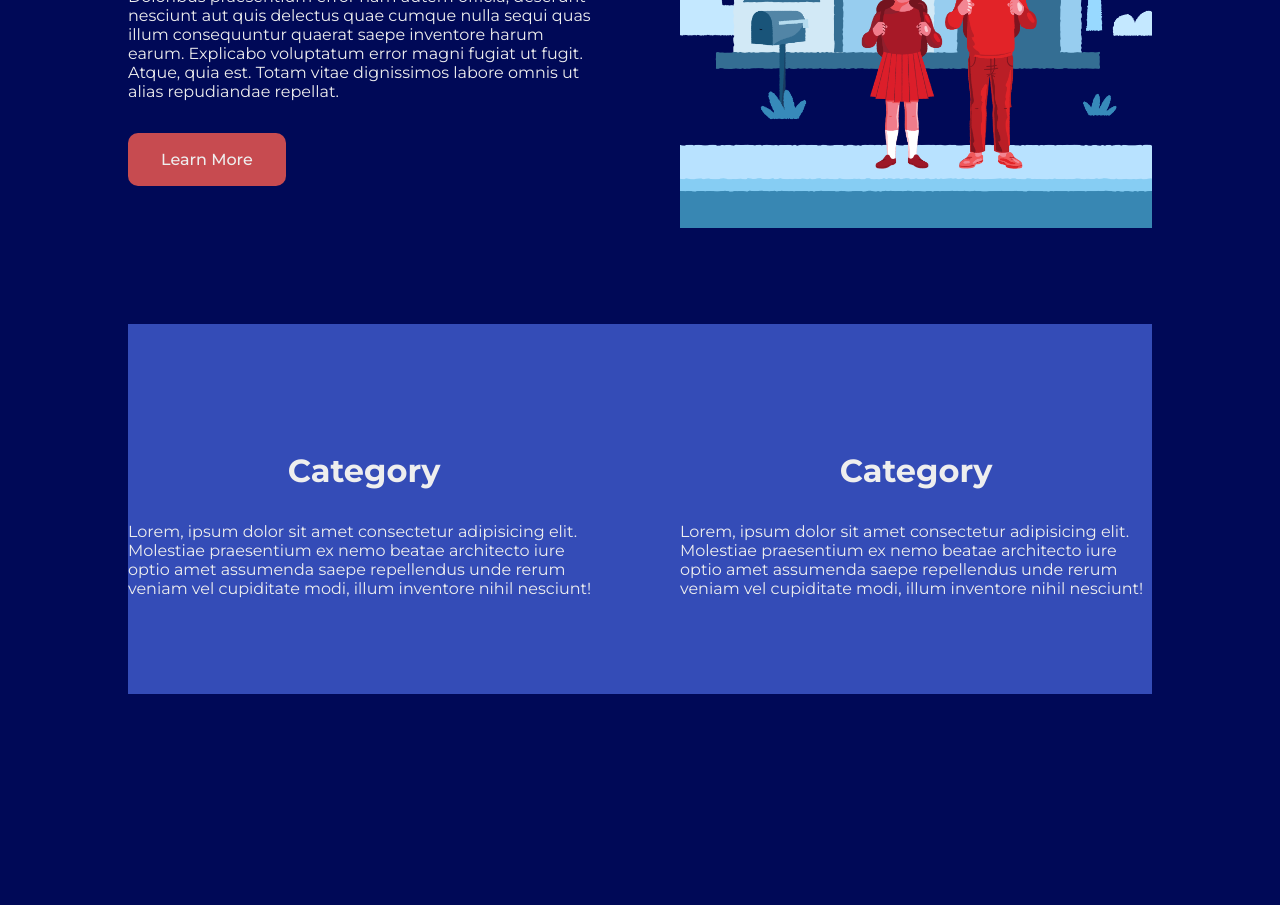
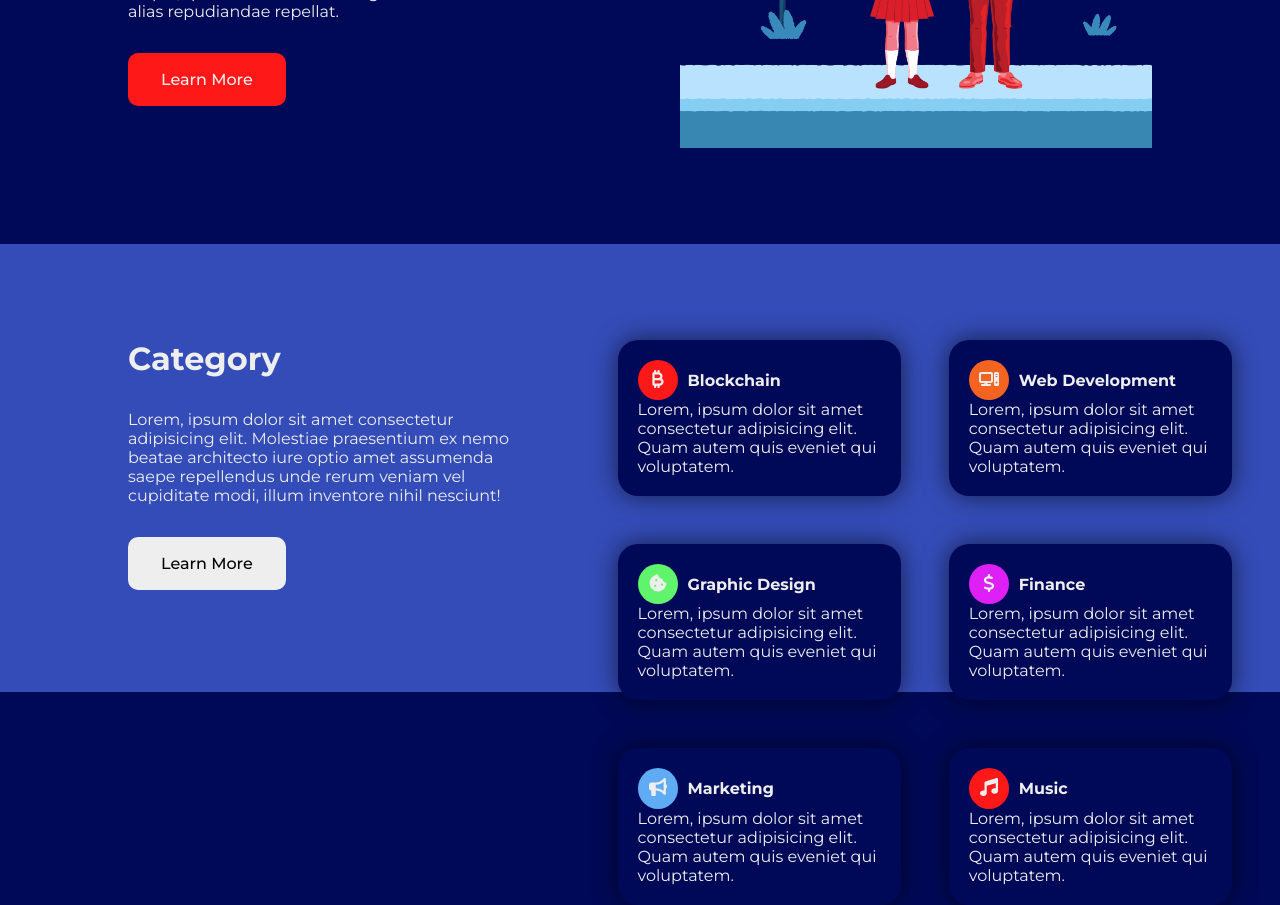
Before and after one commit to prokashpul/dinamic-web-project, a React (Create React App) app: page / in a window 1280 px wide. Shown: the part 420-1325 px from the top of the page. Before the commit the page ends 1114 px from the top, so only its background shows below. Built offline with nearby package versions, Linux system fonts and the light colour scheme.

Commit message:
category section add

```diff
--- a/src/App.css
+++ b/src/App.css
@@ -13,13 +13,12 @@
   --color-primary: #000957;
   --color-success: #344cb7;
   --color-warning: #ebe645;
-  --color-btn: #c74b50;
   --color-nav-bg: #ff1818;
   --color-light: #eeeeee;
   --color-black: #000;
   --container-width-lg: 80%;
   --container-width-md: 90%;
-  --container--width-sm: 95%;
+  --container-width-sm: 95%;
   --transition: all 400ms ease;
 }
 body {
@@ -33,10 +32,6 @@ body {
 }
 section {
   padding: 6rem 0;
-}
-section h2 {
-  text-align: center;
-  margin: 2rem;
 }
 h1,
 h2,
@@ -85,6 +80,13 @@ img {
   border-color: var(--color-light);
 }
 .btn-primary {
-  background-color: var(--color-btn);
+  background-color: var(--color-nav-bg);
   color: var(--color-light);
 }
+
+@media (max-width: 678px) {
+  .container {
+    width: var(--container-width-sm);
+    margin: 0 auto;
+  }
+}
--- a/src/components/Categories/Categories.jsx
+++ b/src/components/Categories/Categories.jsx
@@ -1,25 +1,104 @@
 import React from "react";
+import { FontAwesomeIcon } from "@fortawesome/react-fontawesome";
 import "./Catehories.css";
+import {
+  faBitcoinSign,
+  faBullhorn,
+  faComputer,
+  faCookieBite,
+  faDollarSign,
+  faMusic,
+} from "@fortawesome/free-solid-svg-icons";
 const Categories = () => {
   return (
-    <section className="container category">
+    <section className="category-container">
+      <div className="container categories">
         <div className="category-left">
           <h2>Category</h2>
           <p>
             Lorem, ipsum dolor sit amet consectetur adipisicing elit. Molestiae
-          praesentium ex nemo beatae architecto iure optio amet assumenda saepe
-          repellendus unde rerum veniam vel cupiditate modi, illum inventore
-          nihil nesciunt!
+            praesentium ex nemo beatae architecto iure optio amet assumenda
+            saepe repellendus unde rerum veniam vel cupiditate modi, illum
+            inventore nihil nesciunt!
           </p>
+          <a href="/home" className="btn">
+            Learn More
+          </a>
         </div>
         <div className="category-right">
-        <h2>Category</h2>
+          <article className="category">
+            <h5>
+              <span className="category-icon">
+                <FontAwesomeIcon icon={faBitcoinSign} />
+              </span>
+              Blockchain
+            </h5>
             <p>
-          Lorem, ipsum dolor sit amet consectetur adipisicing elit. Molestiae
-          praesentium ex nemo beatae architecto iure optio amet assumenda saepe
-          repellendus unde rerum veniam vel cupiditate modi, illum inventore
-          nihil nesciunt!
+              Lorem, ipsum dolor sit amet consectetur adipisicing elit. Quam
+              autem quis eveniet qui voluptatem.
             </p>
+          </article>
+          <article className="category">
+            <h5>
+              <span className="category-icon">
+                <FontAwesomeIcon icon={faComputer} />
+              </span>
+              Web Development
+            </h5>
+            <p>
+              Lorem, ipsum dolor sit amet consectetur adipisicing elit. Quam
+              autem quis eveniet qui voluptatem.
+            </p>
+          </article>
+          <article className="category">
+            <h5>
+              <span className="category-icon">
+                <FontAwesomeIcon icon={faCookieBite} />
+              </span>
+              Graphic Design
+            </h5>
+            <p>
+              Lorem, ipsum dolor sit amet consectetur adipisicing elit. Quam
+              autem quis eveniet qui voluptatem.
+            </p>
+          </article>
+          <article className="category">
+            <h5>
+              <span className="category-icon">
+                <FontAwesomeIcon icon={faDollarSign} />
+              </span>
+              Finance
+            </h5>
+            <p>
+              Lorem, ipsum dolor sit amet consectetur adipisicing elit. Quam
+              autem quis eveniet qui voluptatem.
+            </p>
+          </article>
+          <article className="category">
+            <h5>
+              <span className="category-icon">
+                <FontAwesomeIcon icon={faBullhorn} />
+              </span>
+              Marketing
+            </h5>
+            <p>
+              Lorem, ipsum dolor sit amet consectetur adipisicing elit. Quam
+              autem quis eveniet qui voluptatem.
+            </p>
+          </article>
+          <article className="category">
+            <h5>
+              <span className="category-icon">
+                <FontAwesomeIcon icon={faMusic} />
+              </span>
+              Music
+            </h5>
+            <p>
+              Lorem, ipsum dolor sit amet consectetur adipisicing elit. Quam
+              autem quis eveniet qui voluptatem.
+            </p>
+          </article>
+        </div>
       </div>
     </section>
   );
--- a/src/components/Categories/Catehories.css
+++ b/src/components/Categories/Catehories.css
@@ -1,7 +1,64 @@
-.category {
+.category-container {
+  background-color: var(--color-success);
+  height: 28rem;
+  /* margin-top: 5rem; */
+}
+.categories {
+  display: grid;
+  grid-template-columns: 40% 60%;
+  grid-gap: 5rem;
+}
+.category-left p {
+  margin: 2rem 0;
+}
+.category-right {
   display: grid;
   grid-template-columns: 1fr 1fr;
-  grid-gap: 5rem;
-  margin-top: 5rem;
-  background-color: var(--color-success);
+  grid-gap: 3rem;
 }
+.category {
+  background-color: var(--color-primary);
+  border-radius: 20px;
+  box-shadow: 0 0 24px 0 rgba(0, 0, 0, 0.603);
+  padding: 20px;
+}
+.category .category-icon {
+  margin-right: 10px;
+  background-color: var(--color-nav-bg);
+  border-radius: 50%;
+  padding: 10px;
+}
+.category .category-icon .svg-inline--fa {
+  height: 18px;
+  width: 20px;
+}
+.category:nth-child(2) .category-icon {
+  background-color: rgb(245, 99, 32);
+}
+.category:nth-child(3) .category-icon {
+  background-color: rgb(96, 244, 108);
+}
+.category:nth-child(4) .category-icon {
+  background-color: rgb(222, 32, 247);
+}
+.category:nth-child(5) .category-icon {
+  background-color: rgb(96, 172, 244);
+}
+.category h5 {
+  display: flex;
+  align-items: center;
+}
+@media (max-width: 678px) {
+  .category-container {
+    height: auto;
+  }
+  .categories {
+    grid-template-columns: 100%;
+  }
+  .category-right {
+    grid-gap: 0.6rem;
+  }
+  .category {
+    padding: 15px;
+  }
+}
--- a/src/components/Headercontainer/Headercontainer.css
+++ b/src/components/Headercontainer/Headercontainer.css
@@ -3,7 +3,7 @@
   grid-template-columns: 1fr 1fr;
   grid-gap: 5rem;
   position: relative;
-  top: 5rem;
+  /* top: 5rem; */
   align-items: center;
 }
 .header-container p {
```
Lines whose indentation alone changed are shown as unchanged.
